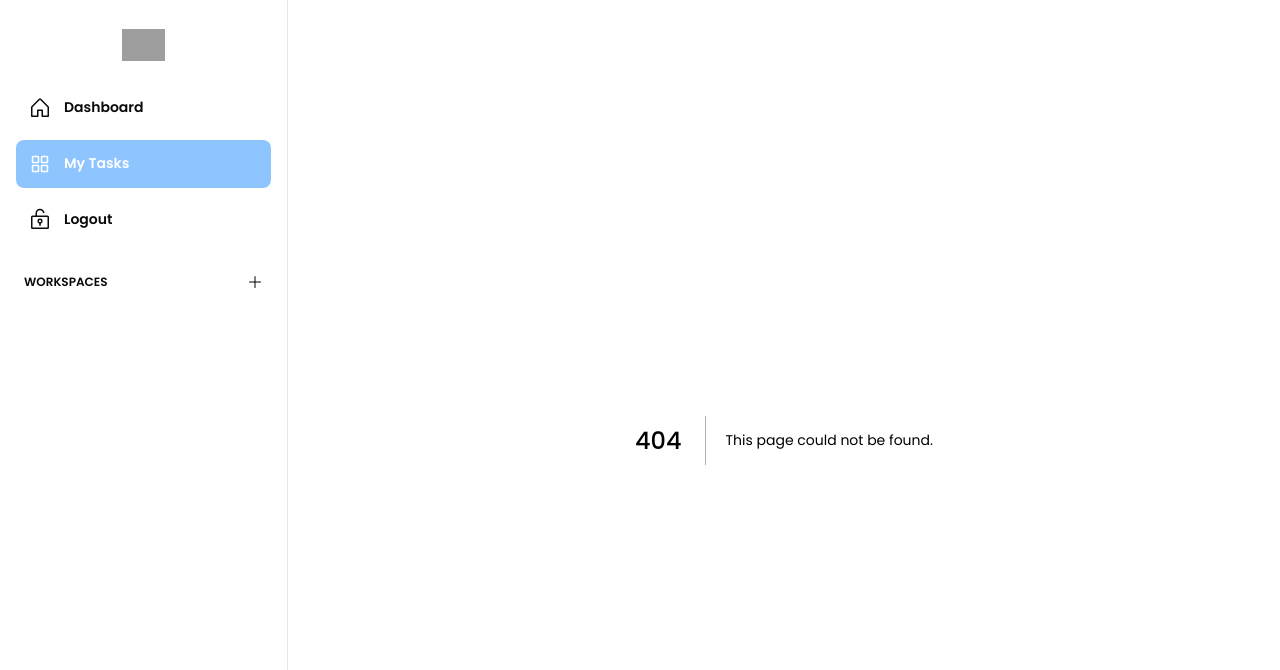
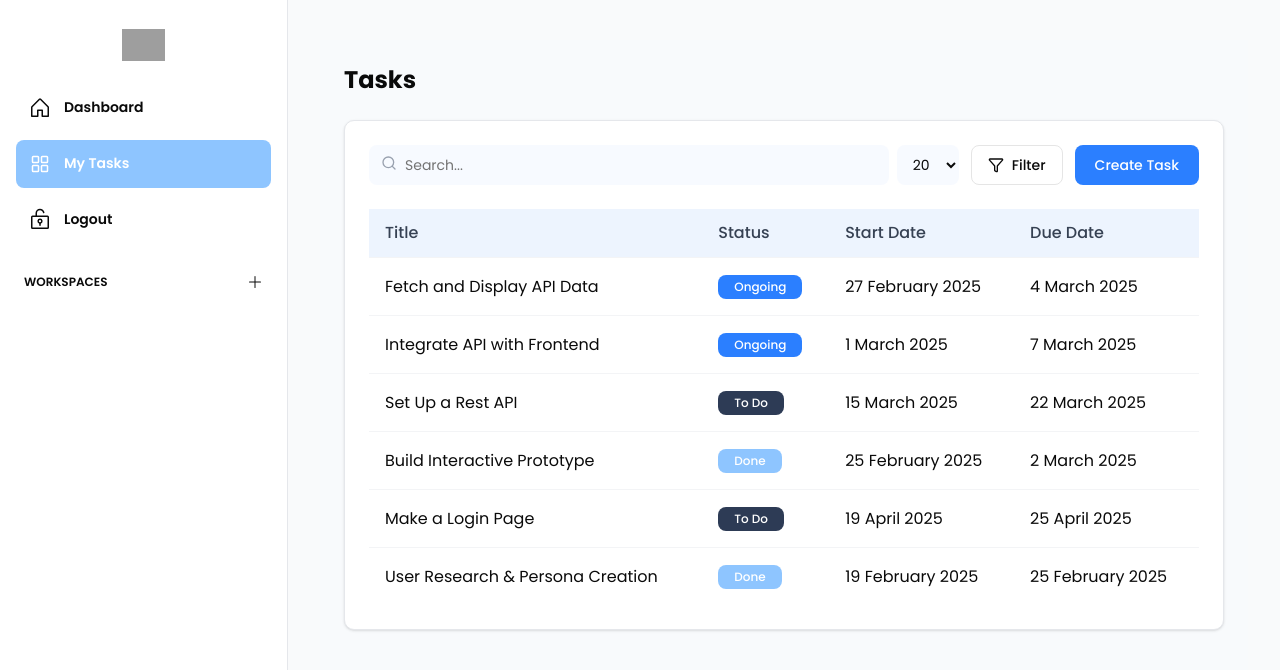
Before and after one commit to kingslyDev/scheduro-fe, a Next.js app: page /my-tasks in a window 1280 px wide. Before the commit this address had no page. Shown: the top 670 px of the page. Built offline with nearby package versions, Linux system fonts and the light colour scheme; grey boxes are pictures that could not be loaded.

Commit message:
add my tasks

```diff
--- /dev/null
+++ b/src/pages/my-tasks/index.jsx
@@ -0,0 +1,167 @@
+import { Search, Filter } from "lucide-react"
+
+// Badge Component (simplified version of shadcn/ui Badge)
+function Badge({ className, children }) {
+  return (
+    <span className={`inline-flex items-center rounded-md px-2 py-1 text-xs font-medium ${className}`}>{children}</span>
+  )
+}
+
+// Button Component (simplified version of shadcn/ui Button)
+function Button({ className, variant = "default", children, ...props }) {
+  const baseStyles =
+    "inline-flex items-center justify-center rounded-md text-sm font-medium transition-colors focus-visible:outline-none focus-visible:ring-2 focus-visible:ring-ring focus-visible:ring-offset-2 disabled:opacity-50 disabled:pointer-events-none"
+
+  const variantStyles = {
+    default: "bg-blue-500 text-white hover:bg-blue-600",
+    outline: "border border-input bg-background hover:bg-accent hover:text-accent-foreground",
+  }
+
+  return (
+    <button className={`${baseStyles} ${variantStyles[variant]} ${className}`} {...props}>
+      {children}
+    </button>
+  )
+}
+
+// Input Component (simplified version of shadcn/ui Input)
+function Input({ className, ...props }) {
+  return (
+    <input
+      className={`flex h-10 w-full rounded-md border border-input bg-background px-3 py-2 text-sm ring-offset-background file:border-0 file:bg-transparent file:text-sm file:font-medium placeholder:text-muted-foreground focus-visible:outline-none focus-visible:ring-2 focus-visible:ring-ring focus-visible:ring-offset-2 disabled:cursor-not-allowed disabled:opacity-50 ${className}`}
+      {...props}
+    />
+  )
+}
+
+// Status Badge Component
+function StatusBadge({ status }) {
+  const getStatusStyles = () => {
+    switch (status) {
+      case "Ongoing":
+        return "bg-blue-500 hover:bg-blue-600"
+      case "To Do":
+        return "bg-[#2D3B55] hover:bg-[#1E2A40]"
+      case "Done":
+        return "bg-blue-300 hover:bg-blue-400"
+      default:
+        return "bg-gray-500 hover:bg-gray-600"
+    }
+  }
+
+  return <Badge className={`${getStatusStyles()} text-white font-medium px-4 py-1`}>{status}</Badge>
+}
+
+// Task Table Component
+function TaskTable() {
+  const tasks = [
+    {
+      id: 1,
+      title: "Fetch and Display API Data",
+      status: "Ongoing",
+      startDate: "27 February 2025",
+      dueDate: "4 March 2025",
+    },
+    {
+      id: 2,
+      title: "Integrate API with Frontend",
+      status: "Ongoing",
+      startDate: "1 March 2025",
+      dueDate: "7 March 2025",
+    },
+    {
+      id: 3,
+      title: "Set Up a Rest API",
+      status: "To Do",
+      startDate: "15 March 2025",
+      dueDate: "22 March 2025",
+    },
+    {
+      id: 4,
+      title: "Build Interactive Prototype",
+      status: "Done",
+      startDate: "25 February 2025",
+      dueDate: "2 March 2025",
+    },
+    {
+      id: 5,
+      title: "Make a Login Page",
+      status: "To Do",
+      startDate: "19 April 2025",
+      dueDate: "25 April 2025",
+    },
+    {
+      id: 6,
+      title: "User Research & Persona Creation",
+      status: "Done",
+      startDate: "19 February 2025",
+      dueDate: "25 February 2025",
+    },
+  ]
+
+  return (
+    <div className="overflow-x-auto">
+      <table className="w-full">
+        <thead>
+          <tr className="bg-blue-100/50">
+            <th className="text-left py-3 px-4 font-medium text-gray-700">Title</th>
+            <th className="text-left py-3 px-4 font-medium text-gray-700">Status</th>
+            <th className="text-left py-3 px-4 font-medium text-gray-700">Start Date</th>
+            <th className="text-left py-3 px-4 font-medium text-gray-700">Due Date</th>
+          </tr>
+        </thead>
+        <tbody>
+          {tasks.map((task) => (
+            <tr key={task.id} className="border-t border-gray-100">
+              <td className="py-4 px-4">{task.title}</td>
+              <td className="py-4 px-4">
+                <StatusBadge status={task.status} />
+              </td>
+              <td className="py-4 px-4">{task.startDate}</td>
+              <td className="py-4 px-4">{task.dueDate}</td>
+            </tr>
+          ))}
+        </tbody>
+      </table>
+    </div>
+  )
+}
+
+// Main Dashboard Component
+export default function TaskDashboard() {
+  return (
+    <div className="min-h-screen bg-slate-50">
+      <main className="container mx-auto p-6">
+        <h1 className="text-2xl font-bold mb-6">Tasks</h1>
+
+        <div className="bg-white rounded-lg border border-gray-200 shadow-sm p-6">
+          {/* Search and Actions Row */}
+          <div className="flex flex-col sm:flex-row items-center gap-2 mb-6">
+            <div className="relative flex-grow">
+              <Search className="absolute left-3 top-2.5 h-4 w-4 text-gray-400" />
+              <Input placeholder="Search..." className="pl-9 bg-blue-50/50 border-0 h-10" />
+            </div>
+
+            <div className="flex items-center gap-3">
+              <select className="h-10 px-3 py-2 bg-blue-50/50 rounded-md border-0 text-sm">
+                <option>20</option>
+                <option>30</option>
+                <option>40</option>
+              </select>
+
+              <Button variant="outline" className="flex items-center gap-2 h-10 px-4">
+                <Filter className="h-4 w-4" />
+                Filter
+              </Button>
+
+              <Button className="h-10 px-5">Create Task</Button>
+            </div>
+          </div>
+
+          {/* Task Table */}
+          <TaskTable />
+        </div>
+      </main>
+    </div>
+  )
+}
```
